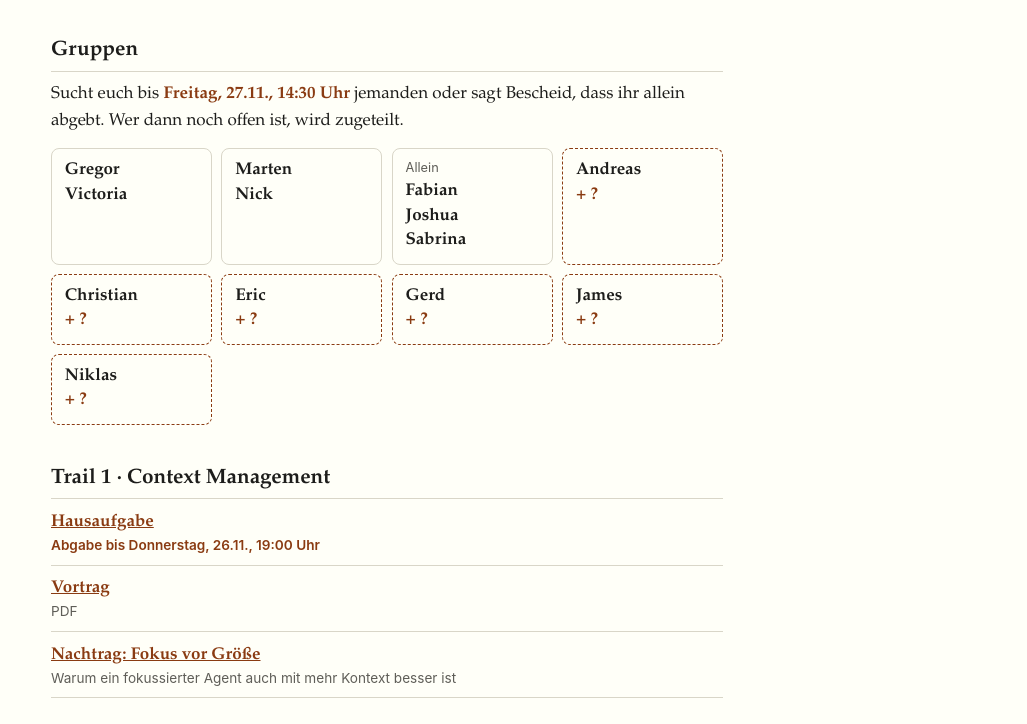
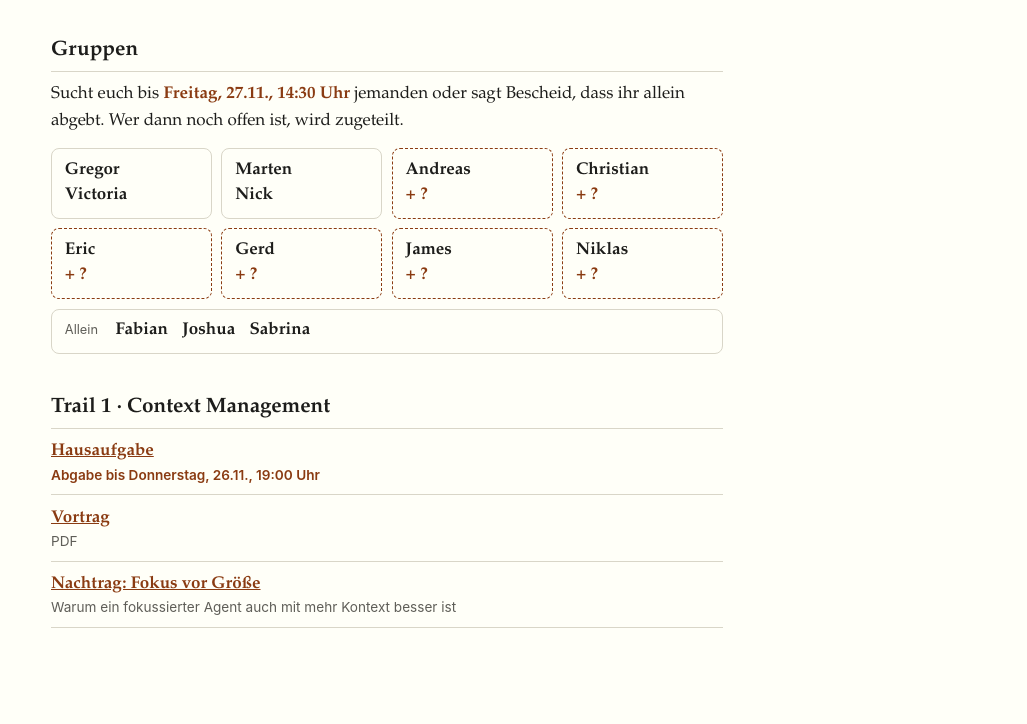
Before and after one commit to BoP-haeger/agentic-coding-schule-staffel-1, a plain HTML site: page index.html in a window 1280 px wide. Shown: the part 114-838 px from the top of the page, without its empty margins (253-1280 px from the left). Drawn offline with Linux system fonts and the light colour scheme.

Commit message:
Startseite: Allein als breite Zeile unter den Kacheln

```diff
--- a/index.html
+++ b/index.html
@@ -41,6 +41,9 @@ a { color: var(--accent); }
 .kacheln .klein { font: .8rem/1.4 var(--sans); color: var(--muted); margin-bottom: .2rem; }
 .kacheln .offen { border: 1.5px dashed var(--accent); }
 .kacheln .fehlt { color: var(--accent); }
+/* Wer allein abgibt, steht in einer breiten Zeile unter den Kacheln */
+.kacheln .allein { grid-column: 1 / -1; display: flex; flex-wrap: wrap; align-items: baseline; gap: .2rem .9rem; }
+.kacheln .allein .klein { margin: 0 .2rem 0 0; }
 </style>
 <script src="thema.js"></script>
 </head>
@@ -55,13 +58,13 @@ a { color: var(--accent); }
   <ul class="kacheln">
     <li><span>Gregor</span><span>Victoria</span></li>
     <li><span>Marten</span><span>Nick</span></li>
-    <li><span class="klein">Allein</span><span>Fabian</span><span>Joshua</span><span>Sabrina</span></li>
     <li class="offen"><span>Andreas</span><span class="fehlt">+ ?</span></li>
     <li class="offen"><span>Christian</span><span class="fehlt">+ ?</span></li>
     <li class="offen"><span>Eric</span><span class="fehlt">+ ?</span></li>
     <li class="offen"><span>Gerd</span><span class="fehlt">+ ?</span></li>
     <li class="offen"><span>James</span><span class="fehlt">+ ?</span></li>
     <li class="offen"><span>Niklas</span><span class="fehlt">+ ?</span></li>
+    <li class="allein"><span class="klein">Allein</span><span>Fabian</span><span>Joshua</span><span>Sabrina</span></li>
   </ul>
 </section>
 
```
